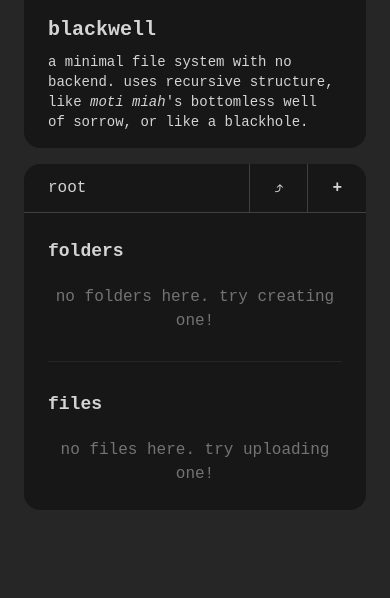
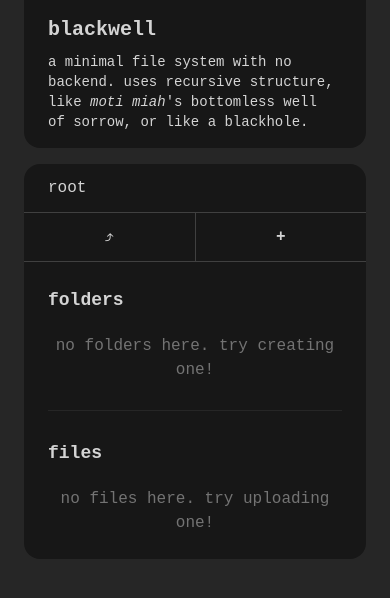
Before and after one commit to arBishal/Bottomless-Drop, a React (Vite) app: page / in a window 390 px wide. Shown: the top 598 px of the page. Built offline with nearby package versions, Linux system fonts and the light colour scheme.

Commit message:
bugfix: fix action button responsiveness

```diff
--- a/src/App.jsx
+++ b/src/App.jsx
@@ -4,7 +4,7 @@ import DetailsPane from "./components/DetailsPane.jsx";
 
 export default function App() {
   return (
-    <div className="min-h-dvh w-dvw flex flex-col lg:grid lg:grid-cols-6 gap-4 lg:gap-6 px-6 lg:px-0 lg:py-6 text-neutral-300 bg-neutral-800 lowercase">
+    <div className="h-dvh w-dvw flex flex-col lg:grid lg:grid-cols-6 gap-4 lg:gap-6 px-6 lg:px-0 lg:py-6 text-neutral-300 bg-neutral-800 lowercase">
       <div className="lg:col-span-1">
         <IntroPane />
       </div>
--- a/src/components/ActionButtons.jsx
+++ b/src/components/ActionButtons.jsx
@@ -1,10 +1,10 @@
 export default function ActionButtons({ handleFolderCreation, handleUploadClick}) {
     return (
-        <div className="flex h-full">
-          <button onClick={handleUploadClick} className="bg-neutral-900 px-6 py-3 w-full h-full hover:bg-neutral-700 font-bold border-l border-b border-neutral-700 cursor-pointer">
+        <div className="flex h-fit sm:h-full w-full sm:w-fit">
+          <button onClick={handleUploadClick} className="bg-neutral-900 px-6 py-3 w-full h-full hover:bg-neutral-700 font-bold sm:border-l border-b border-neutral-700 cursor-pointer">
             ⤴︎
           </button>
-          <button onClick={handleFolderCreation} className="bg-neutral-900 px-6 py-3 w-full h-full rounded-tr-2xl hover:bg-neutral-700 font-bold border-l border-b border-neutral-700 cursor-pointer">
+          <button onClick={handleFolderCreation} className="bg-neutral-900 px-6 py-3 w-full h-full sm:rounded-tr-2xl hover:bg-neutral-700 font-bold border-l border-b border-neutral-700 cursor-pointer">
             +
           </button>
         </div>
--- a/src/components/Breadcrumbs.jsx
+++ b/src/components/Breadcrumbs.jsx
@@ -11,7 +11,7 @@ export default function Breadcrumbs({currentFolder, setCurrentFolder, folders})
     path.reverse();
 
   return (
-    <div id="breadcrumbs" className="w-full bg-neutral-900 rounded-tl-2xl px-6 py-3 border-b border-neutral-700">
+    <div id="breadcrumbs" className="w-full bg-neutral-900 rounded-t-2xl sm:rounded-tl-2xl sm:rounded-tr-none px-6 py-3 border-b border-neutral-700">
         {path.map((folder, index) => (
             <div key={folder.id} className="inline-flex items-center gap-2">
                 {index !== 0 && <span>/</span>}
--- a/src/pages/Home.jsx
+++ b/src/pages/Home.jsx
@@ -49,7 +49,7 @@ export default function Home() {
 
   return (
     <div className="h-full w-full flex flex-col flex-grow">
-      <div className="flex items-center justify-between">
+      <div className="flex flex-col sm:flex-row items-center justify-between">
         <Breadcrumbs
           currentFolder={parentId}
           setCurrentFolder={setParentId}
```
